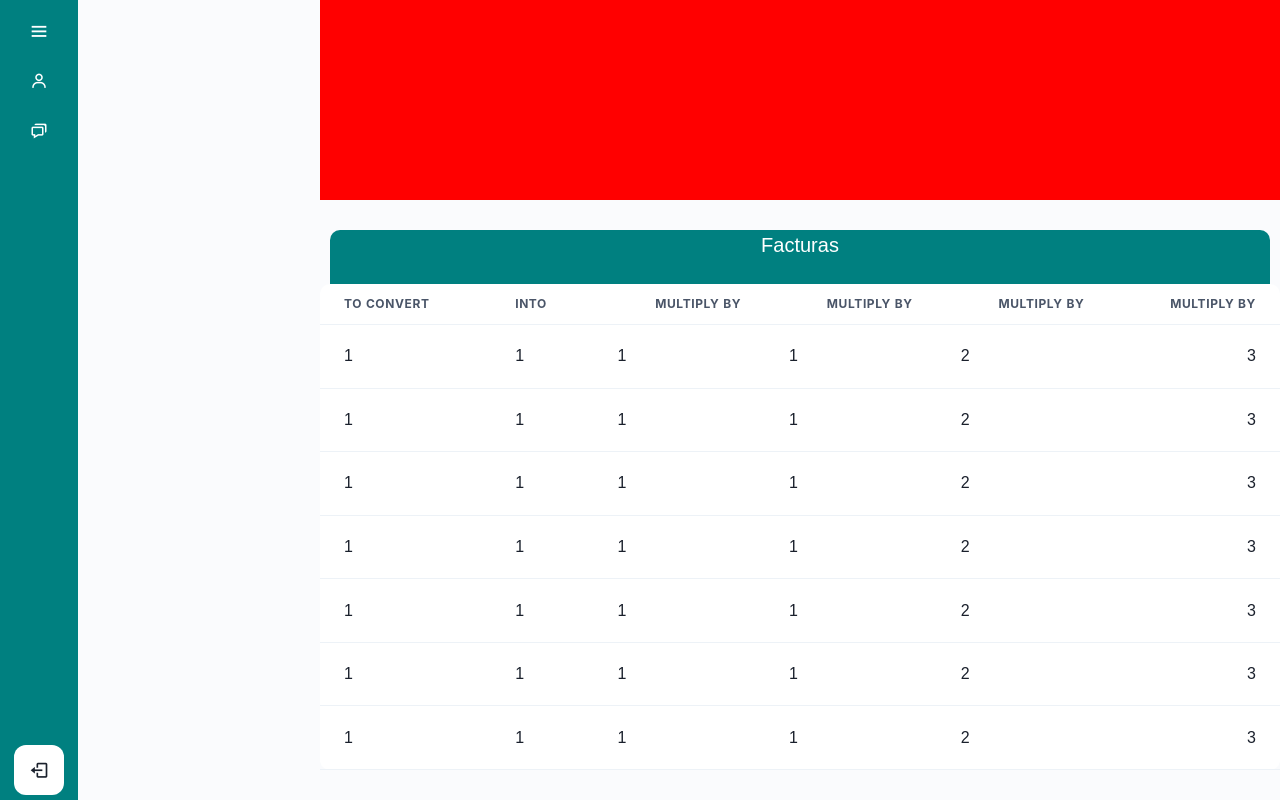
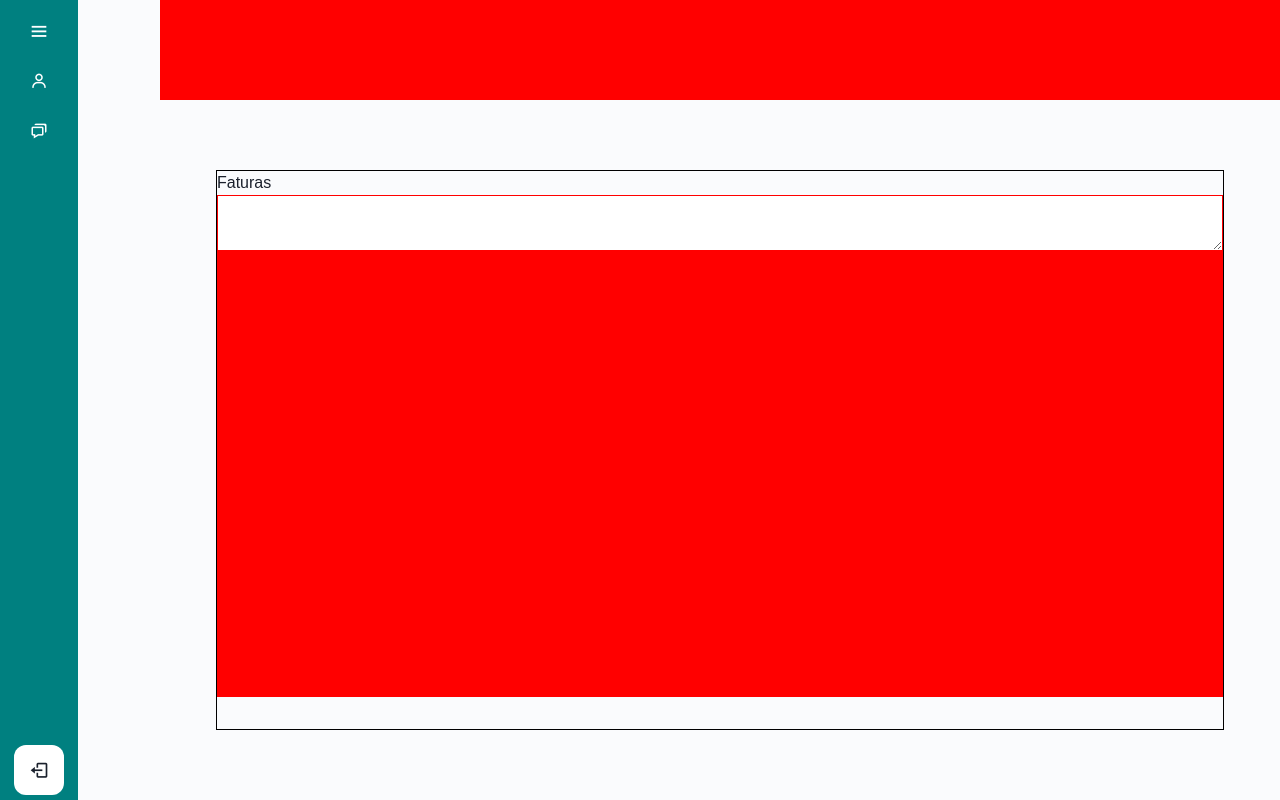
Before and after one commit to ClinicaAltaComplejidad/Eklipse-Fronted, a React (Create React App) app in the folder eklipse-2.0/: page /home/invoices in a window 1280 px wide. Built offline with nearby package versions, Linux system fonts and the light colour scheme.

Commit message:
[dev] -- creando hook de facturas, creando estado y renderizado en tiempo real

```diff
--- a/eklipse-2.0/src/components/table/Table.jsx
+++ b/eklipse-2.0/src/components/table/Table.jsx
@@ -1,88 +1,41 @@
-import React from 'react';
-import {
-    Table,
-    Thead,
-    Tbody,
-    Tfoot,
-    Tr,
-    Th,
-    Td,
-    TableCaption
-} from '@chakra-ui/react';
-
+import React, {useEffect, useState} from 'react';
+import useInvoiceData from '../../hooks/useInvoice';
 import './table.css';
 
-const datafixed = [
-    {
-        numberFacture: 1,
-        numberOutput: 2,
-        benefitPlan: 3,
-        benefitPlan: 3,
-        benefitPlan: 3,
-        benefitPlan: 3
-    },
-    {
-        numberFacture: 1,
-        numberOutput: 2,
-        benefitPlan: 3
-    },
-    {
-        numberFacture: 1,
-        numberOutput: 2,
-        benefitPlan: 3
-    },
-    {
-        numberFacture: 1,
-        numberOutput: 2,
-        benefitPlan: 3
-    },
-    {
-        numberFacture: 1,
-        numberOutput: 2,
-        benefitPlan: 3
-    },
-    {
-        numberFacture: 1,
-        numberOutput: 2,
-        benefitPlan: 3
-    },
-    {
-        numberFacture: 1,
-        numberOutput: 2,
-        benefitPlan: 3
+function TableData(props) {
+
+    const [inputData, setinputData] = useState('');
+    const [invoice, setInvoice] = useState({
+        data: []
+    });
+    const listInvoices = useInvoiceData();
+
+    const handleInputData = (e) => {
+        setinputData(e.target.value);
+        localStorage.setItem('lista', inputData);
     }
-]
 
-function TableData({ data }) {
+    useEffect(() => {
+        setInvoice( {
+            data: listInvoices
+        });
+    }, [inputData])
+
     return (
         <div className="content_table">
-            <h2 className="table_title">Facturas</h2>
-            <Table variant="simple" className="table">
-                <Thead className="table_header">
-                    <Tr>
-                        <Th>To convert</Th>
-                        <Th>into</Th>
-                        <Th isNumeric>multiply by</Th>
-                        <Th isNumeric>multiply by</Th>
-                        <Th isNumeric>multiply by</Th>
-                        <Th isNumeric>multiply by</Th>
-                    </Tr>
-                </Thead>
-                <Tbody className="table_body">
-                    {
-                        datafixed.map(c => (
-                            <Tr key={c.numberFacture}>
-                                <Td >{c.numberFacture}</Td>
-                                <Td >{c.numberFacture}</Td>
-                                <Td >{c.numberFacture}</Td>
-                                <Td >{c.numberFacture}</Td>
-                                <Td >{c.numberOutput}</Td>
-                                <Td isNumeric>{c.benefitPlan}</Td>
-                            </Tr>
-                        ))
-                    }
-                </Tbody>
-            </Table>
+            <h2 className="table_title">Faturas</h2>
+            <textarea className="content_table_data" onChange={handleInputData}></textarea>
+            <section className="list_invoices">
+                {
+                    invoice.data.map(i => (
+                        <h1>
+                            {
+                                i.numberInvoice
+                            }
+                        </h1>
+                    ))
+                }
+            </section>
         </div>
     )
 }
--- a/eklipse-2.0/src/components/table/table.css
+++ b/eklipse-2.0/src/components/table/table.css
@@ -1,26 +1,19 @@
 .content_table {
-    align-items: center;
+    border: 1px solid #000000;
     display: flex;
     flex-direction: column;
-    height: 90%;
-    justify-content: center;
+    height: 80%;
+    width: 90%;
+}
+
+.content_table_data {
+    border: 1px solid red;
+    height: 10%;
     width: 100%;
 }
 
-.table {
-    background-color: #ffffff;
-    border-radius: 10px;
-    height: 90%;
-    width: 98%;
+.list_invoices {
+    background-color: red;
+    height: 80%;
+    width: 100%;
 }
-
-.table_title {
-    background-color: #008080;
-    border-top-left-radius: 10px;
-    border-top-right-radius: 10px;
-    color: #ffffff;
-    font-size: 20px;
-    height: 10%;
-    text-align: center;
-    width: 98%;
-}
--- /dev/null
+++ b/eklipse-2.0/src/hooks/useInvoice.js
@@ -0,0 +1,27 @@
+function useInvoiceData() {
+
+    let dataResponse = [];
+    const invoices =  localStorage.getItem('lista') !== null ? localStorage.getItem('lista').split('\n'): [];
+
+    if (invoices.length === 0) return invoices;
+
+    for (let i = 0;  i < invoices.length; i++) {
+        const element = invoices[i].split(';');
+
+        const dataFacture = {
+            numberInvoice: element[0],
+            numberOutput: element[1],
+            benefitPlan: element[2],
+            value: element[3],
+            factureDate: element[4],
+            identificationPacient: element[5],
+            namePacient: element[6]
+        }
+        dataResponse.push(dataFacture);
+    }
+
+
+    return dataResponse;
+}
+
+export default useInvoiceData;
--- a/eklipse-2.0/src/pages/sidebarLayout/layout.css
+++ b/eklipse-2.0/src/pages/sidebarLayout/layout.css
@@ -1,12 +1,16 @@
 .layout {
     background-color: #fafbfd;
     display: grid;
-    grid-template-columns: repeat(4, 1fr);
-    grid-template-rows: repeat(4, 1fr);
-    grid-template-areas:"sidebar header header header"
-                        "sidebar main main main"
-                        "sidebar main main main"
-                        "sidebar main main main";
+    grid-template-columns: repeat(8, 1fr);
+    grid-template-rows: repeat(8, 1fr);
+    grid-template-areas:"sidebar header header header header header header header"
+                        "sidebar main main main main main main main"
+                        "sidebar main main main main main main main"
+                        "sidebar main main main main main main main"
+                        "sidebar main main main main main main main"
+                        "sidebar main main main main main main main"
+                        "sidebar main main main main main main main"
+                        "sidebar main main main main main main main";
 
     height: 100vh;
     width: 100vw;
```
